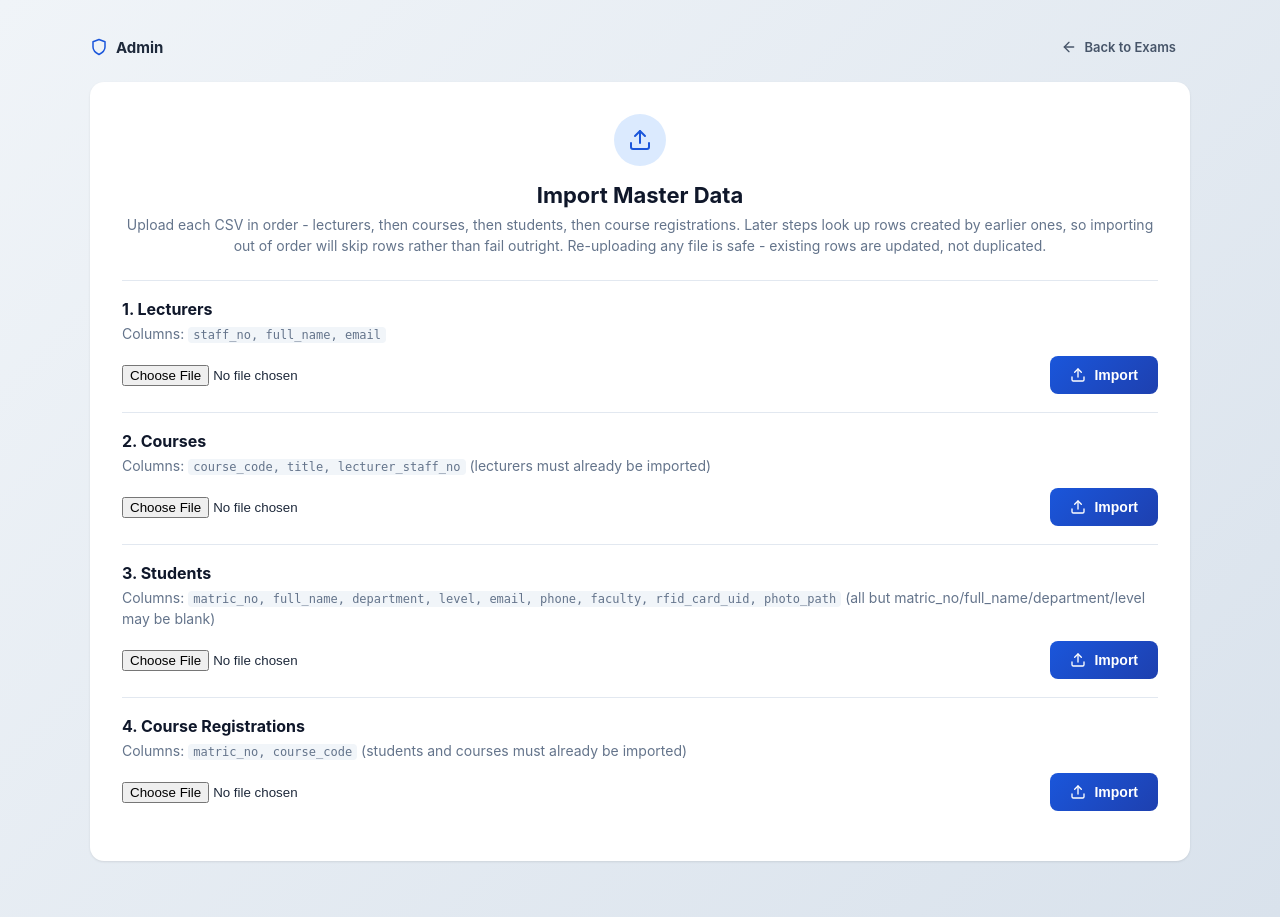
After one commit to dracer001/exam_qr_registration, a Flask app: page /admin/import-master-data in a window 1280 px wide. The commit adds this page. Run offline with Flask 3, Linux system fonts and the light colour scheme; the visitor is signed in with stand-in values (Sample User, id 1).

Commit message:
changes on import csv

```diff
--- a/app.py
+++ b/app.py
@@ -21,6 +21,7 @@ from datetime import datetime
 
 import database as db
 import config
+import import_master_data
 from schemas import StudentRegistrationCreate, ANGLE_LABELS
 
 app = Flask(__name__)
@@ -291,6 +292,60 @@ def admin_exams():
                             base_url=config.public_base_url(request))
 
 
+@app.route("/admin/import-master-data", methods=["GET", "POST"])
+@require_admin
+def admin_import_master_data():
+    """
+    Web equivalent of running import_master_data.py (or seed_master_data.py)
+    from a shell - for hosts like Render where there's no CLI/shell access
+    to the running service. Uses the exact same import_lecturers/
+    import_courses/import_students/import_course_registrations functions
+    the CLI/seed_master_data.py call, just fed an uploaded file instead of
+    a path on disk - one implementation, not a second copy of the import
+    logic.
+
+    Same ordering rule as the CLI: lecturers -> courses -> students ->
+    course_registrations, since later steps look up rows created by
+    earlier ones (courses reference lecturers, registrations reference
+    both students and courses).
+    """
+    if request.method == "POST":
+        which = request.form.get("which", "")
+        if which not in import_master_data.COMMANDS:
+            flash("Unknown import type.", "error")
+            return redirect(url_for("admin_import_master_data"))
+
+        upload = request.files.get("csv_file")
+        if not upload or upload.filename == "":
+            flash("Choose a CSV file first.", "error")
+            return redirect(url_for("admin_import_master_data"))
+
+        tmp_path = os.path.join(
+            "/tmp", f"import_{which}_{int(datetime.utcnow().timestamp())}.csv"
+        )
+        upload.save(tmp_path)
+        try:
+            result = import_master_data.COMMANDS[which](tmp_path)
+            msg = f"{which}: imported/updated {result['count']} row(s)."
+            if result["skipped"]:
+                msg += f" Skipped {len(result['skipped'])}: " + "; ".join(result["skipped"][:5])
+                if len(result["skipped"]) > 5:
+                    msg += f"; ...and {len(result['skipped']) - 5} more"
+            flash(msg, "success" if not result["skipped"] else "error")
+        except KeyError as e:
+            flash(f"Import failed - missing expected column {e} in the CSV header.", "error")
+        except Exception as e:
+            flash(f"Import failed: {e}", "error")
+        finally:
+            try:
+                os.remove(tmp_path)
+            except OSError:
+                pass
+        return redirect(url_for("admin_import_master_data"))
+
+    return render_template("admin_import_master_data.html")
+
+
 @app.route("/admin/exams/<int:exam_id>")
 @require_admin
 def admin_exam_detail(exam_id):
--- a/import_master_data.py
+++ b/import_master_data.py
@@ -49,6 +49,7 @@ def import_lecturers(path):
             )
             count += 1
     print(f"Imported/updated {count} lecturer(s).")
+    return {"count": count, "skipped": []}
 
 
 def import_courses(path):
@@ -77,6 +78,7 @@ def import_courses(path):
         print("Warning - lecturer not found for these (course created without one):")
         for s in skipped:
             print(f"  - {s}")
+    return {"count": count, "skipped": skipped}
 
 
 def import_students(path):
@@ -96,6 +98,7 @@ def import_students(path):
             )
             count += 1
     print(f"Imported/updated {count} student(s).")
+    return {"count": count, "skipped": []}
 
 
 def import_course_registrations(path):
@@ -124,6 +127,7 @@ def import_course_registrations(path):
             print(f"  - {s}")
         if len(skipped) > 20:
             print(f"  ...and {len(skipped) - 20} more")
+    return {"count": count, "skipped": skipped}
 
 
 COMMANDS = {
--- a/static/css/style.css
+++ b/static/css/style.css
@@ -328,3 +328,11 @@ input:focus, select:focus {
 }
 .student-confirm-card .name { font-size: 15px; font-weight: 700; color: var(--gray-900); }
 .student-confirm-card .matric { font-size: 12px; color: var(--gray-500); margin-top: 2px; }
+
+/* Admin master-data import page */
+.import-step { padding: 18px 0; border-top: 1px solid var(--gray-200); }
+.import-step:first-of-type { border-top: none; }
+.import-step h2 { font-size: 16px; margin-bottom: 4px; }
+.import-step .subtitle { text-align: left; margin-bottom: 12px; }
+.import-step .form-row { grid-template-columns: 1fr auto; align-items: center; gap: 12px; }
+.import-step code { background: var(--gray-100); padding: 1px 5px; border-radius: 4px; font-size: 12px; }
--- /dev/null
+++ b/templates/admin_import_master_data.html
@@ -0,0 +1,78 @@
+{% extends "base.html" %}
+{% block title %}Admin - Import Master Data{% endblock %}
+
+{% block content %}
+<div class="container container-wide">
+    <div class="admin-topbar">
+        <div class="admin-topbar-title">
+            <i data-feather="shield"></i>
+            <span>Admin</span>
+        </div>
+        <a href="{{ url_for('admin_exams') }}" class="btn btn-ghost btn-sm">
+            <i data-feather="arrow-left"></i> Back to Exams
+        </a>
+    </div>
+
+    <div class="card">
+        <div class="card-header">
+            <div class="icon-badge"><i data-feather="upload"></i></div>
+            <h1>Import Master Data</h1>
+            <p class="subtitle">
+                Upload each CSV in order - lecturers, then courses, then students,
+                then course registrations. Later steps look up rows created by
+                earlier ones, so importing out of order will skip rows rather
+                than fail outright. Re-uploading any file is safe - existing rows
+                are updated, not duplicated.
+            </p>
+        </div>
+
+        <div class="import-step">
+            <h2>1. Lecturers</h2>
+            <p class="subtitle">Columns: <code>staff_no, full_name, email</code></p>
+            <form method="POST" enctype="multipart/form-data" class="form-row">
+                <input type="hidden" name="which" value="lecturers" />
+                <input type="file" name="csv_file" accept=".csv" required />
+                <button type="submit" class="btn btn-primary">
+                    <i data-feather="upload"></i> Import
+                </button>
+            </form>
+        </div>
+
+        <div class="import-step">
+            <h2>2. Courses</h2>
+            <p class="subtitle">Columns: <code>course_code, title, lecturer_staff_no</code> (lecturers must already be imported)</p>
+            <form method="POST" enctype="multipart/form-data" class="form-row">
+                <input type="hidden" name="which" value="courses" />
+                <input type="file" name="csv_file" accept=".csv" required />
+                <button type="submit" class="btn btn-primary">
+                    <i data-feather="upload"></i> Import
+                </button>
+            </form>
+        </div>
+
+        <div class="import-step">
+            <h2>3. Students</h2>
+            <p class="subtitle">Columns: <code>matric_no, full_name, department, level, email, phone, faculty, rfid_card_uid, photo_path</code> (all but matric_no/full_name/department/level may be blank)</p>
+            <form method="POST" enctype="multipart/form-data" class="form-row">
+                <input type="hidden" name="which" value="students" />
+                <input type="file" name="csv_file" accept=".csv" required />
+                <button type="submit" class="btn btn-primary">
+                    <i data-feather="upload"></i> Import
+                </button>
+            </form>
+        </div>
+
+        <div class="import-step">
+            <h2>4. Course Registrations</h2>
+            <p class="subtitle">Columns: <code>matric_no, course_code</code> (students and courses must already be imported)</p>
+            <form method="POST" enctype="multipart/form-data" class="form-row">
+                <input type="hidden" name="which" value="course_registrations" />
+                <input type="file" name="csv_file" accept=".csv" required />
+                <button type="submit" class="btn btn-primary">
+                    <i data-feather="upload"></i> Import
+                </button>
+            </form>
+        </div>
+    </div>
+</div>
+{% endblock %}
```
Also changed, not shown: templates/admin_exams.html (+8 -3 lines).
